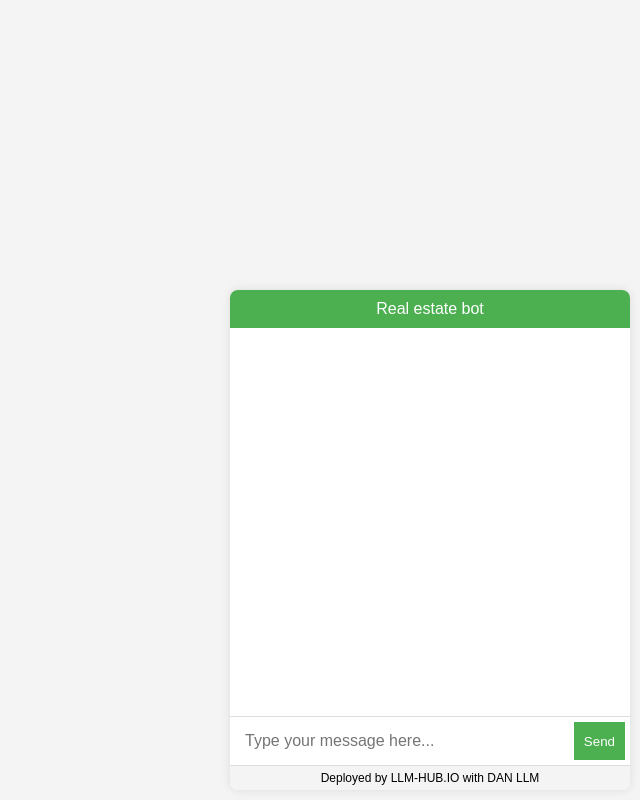
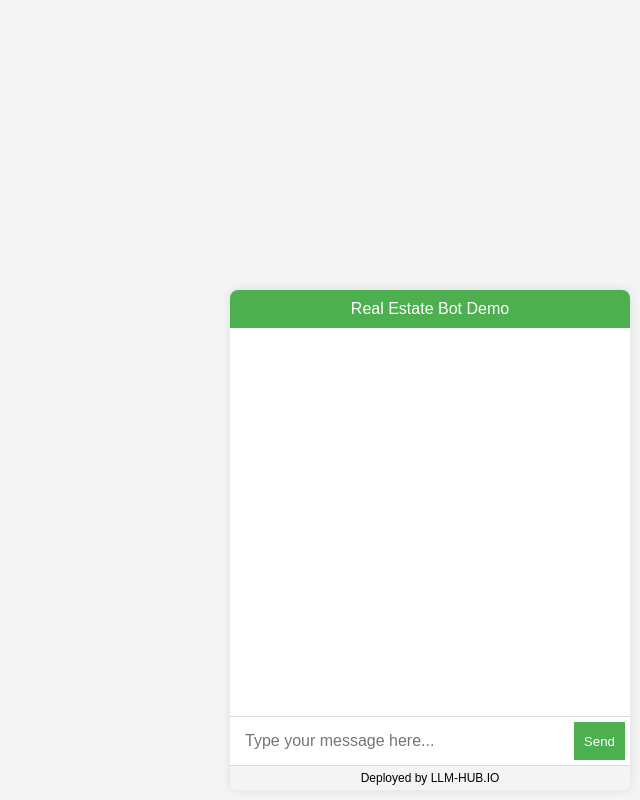
Before and after one commit to simonpierreboucher/boy-llm-1, a website: page public/index.html in a window 1280 px wide. Both pictures are taken after a click on the button "Open Chat". Shown: the whole page, without its empty margins (640-1280 px from the left). Drawn offline with nearby package versions, Linux system fonts and the light colour scheme.

Commit message:
Update index.html

```diff
--- a/public/index.html
+++ b/public/index.html
@@ -3,7 +3,7 @@
 <head>
     <meta charset="UTF-8">
     <meta name="viewport" content="width=device-width, initial-scale=1.0, user-scalable=no">
-    <title>Chatbot GPT-4</title>
+    <title>LLM-HUB</title>
     <style>
         body {
             font-family: Arial, sans-serif;
@@ -115,13 +115,13 @@
 </head>
 <body>
     <div class="chat-container" id="chat-container">
-        <div class="chat-header" onclick="toggleChat()">Real estate bot</div>
+        <div class="chat-header" onclick="toggleChat()">Real Estate Bot Demo</div>
         <div class="chat-box" id="chat-box"></div>
         <div class="chat-input">
             <input type="text" id="user-input" placeholder="Type your message here..." onkeydown="checkEnter(event)">
             <button onclick="sendMessage()">Send</button>
         </div>
-        <div class="deploy-info">Deployed by LLM-HUB.IO with DAN LLM</div>
+        <div class="deploy-info">Deployed by LLM-HUB.IO</div>
     </div>
 
     <button id="open-chat-btn" style="position: fixed; bottom: 20px; right: 20px; padding: 10px 20px; background-color: #4CAF50; color: white; border: none; border-radius: 8px; cursor: pointer;">Open Chat</button>
```
